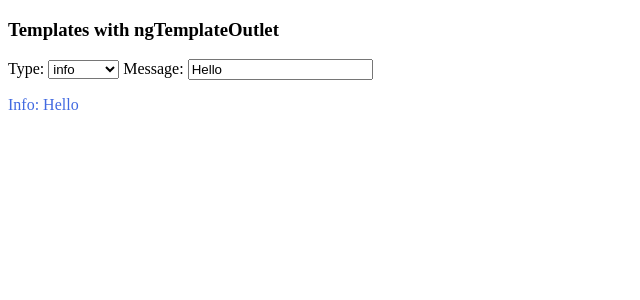
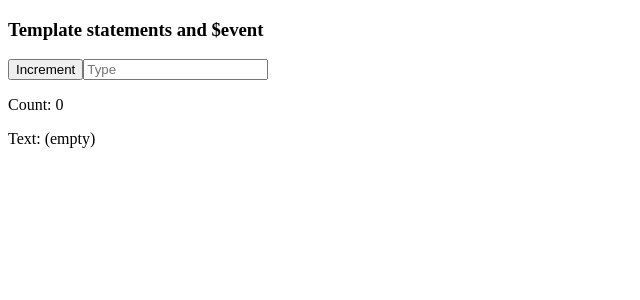
Before and after one commit to ajitoriginal/Angular, an Angular app in the folder my-angular-app/: page / in a window 1280 px wide. Shown: the top 300 px of the page, without its empty margins (0-640 px from the left). Built offline with nearby package versions, Linux system fonts and the light colour scheme.

Commit message:
templates statements and $event

```diff
--- a/my-angular-app/src/main.ts
+++ b/my-angular-app/src/main.ts
@@ -1,48 +1,20 @@
 import { bootstrapApplication } from '@angular/platform-browser';
 import { Component } from '@angular/core';
-import { CommonModule } from '@angular/common';
 
 @Component({
   selector: 'app-root',
   standalone: true,
-  imports: [CommonModule],
   template: `
-    <h3>Templates with ngTemplateOutlet</h3>
-
-    <label>
-      Type:
-      <select (change)="type = $any($event.target).value">
-        <option value="info">info</option>
-        <option value="warning">warning</option>
-        <option value="success">success</option>
-      </select>
-    </label>
-
-    <label>
-      Message: <input (input)="msg = $any($event.target).value" [value]="msg" />
-    </label>
-
-    <ng-container
-      [ngTemplateOutlet]="type === 'info' ? infoTpl : (type === 'warning' ? warnTpl : successTpl)"
-      [ngTemplateOutletContext]="{ $implicit: msg }">
-    </ng-container>
-
-    <ng-template #infoTpl let-text>
-      <p style="color:royalblue">Info: {{ text }}</p>
-    </ng-template>
-
-    <ng-template #warnTpl let-text>
-      <p style="color:darkorange">Warning: {{ text }}</p>
-    </ng-template>
-
-    <ng-template #successTpl let-text>
-      <p style="color:seagreen">Success: {{ text }}</p>
-    </ng-template>
+    <h3>Template statements and $event</h3>
+    <button (click)="count = count + 1">Increment</button>
+    <input placeholder="Type" (input)="text = $any($event.target).value" [value]="text" />
+    <p>Count: {{ count }}</p>
+    <p>Text: {{ text || '(empty)' }}</p>
   `
 })
 export class App {
-  type = 'info';
-  msg = 'Hello';
+  count = 0;
+  text = '';
 }
 
 bootstrapApplication(App);
```
Also changed, not shown: 1 other file (tests, documents, lock files or other folders).
